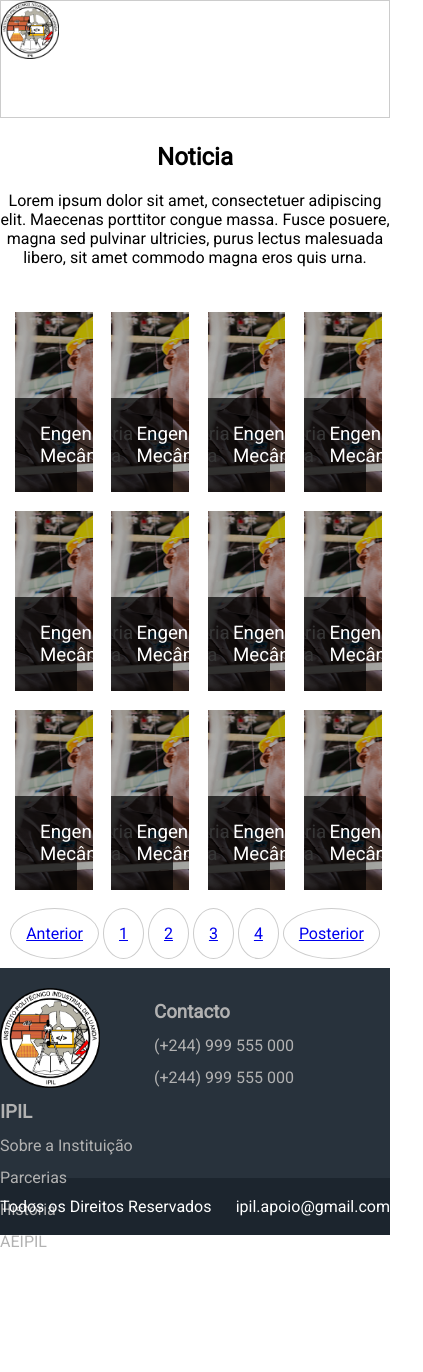
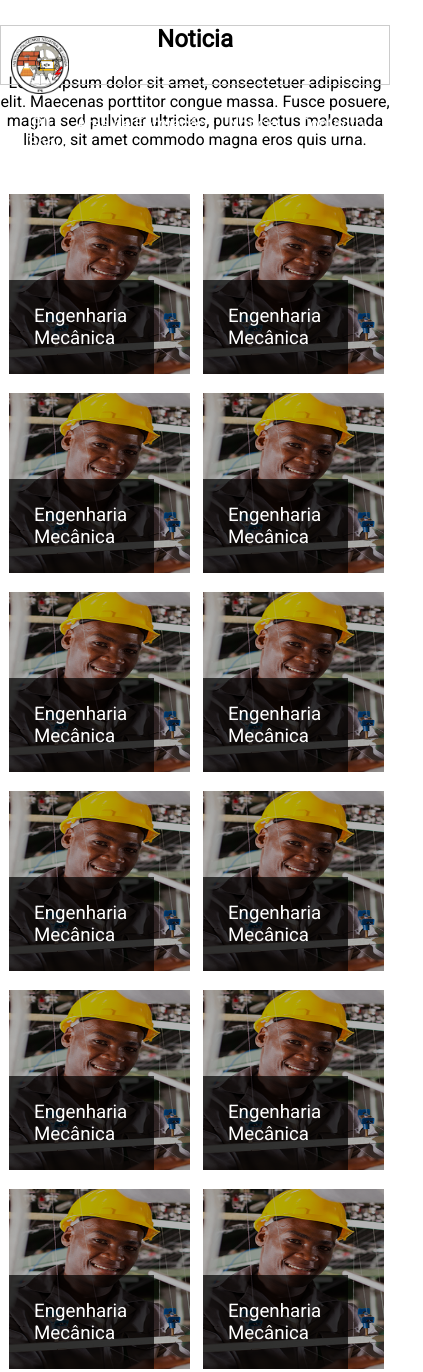
Before and after one commit to EuclidesQuissembe/ipil, a website: page noticia.html in a window 390 px wide. Shown: the top 1372 px of the page, 423 px wide, since content can reach past the window. Before the commit the page ends 1251 px from the top, so only its background shows below. Drawn offline with Linux system fonts and the light colour scheme.

Commit message:
actualização

```diff
--- a/css/noticia.css
+++ b/css/noticia.css
@@ -3,6 +3,7 @@
 }
 .web{
     border: 1px solid #ccc;
+    color: black;
 }
 .noticia h2{
     text-align: center;
@@ -22,7 +23,7 @@
     margin-left: 15px;
 }
 .box-noticia{
-    width: calc(25% - 19px);
+
     height: 120px;
     margin-top: 15px;
     background-image: url("../public/csit.png");
@@ -60,4 +61,25 @@
     padding: 15px;
     border: 1px solid #ccc;
     border-radius: 50%;
+    color:black ;
+    text-decoration: none;
+    display: block;
 }
+.paginacao ul a:focus{
+    background: #FFAA00;
+    color: white;
+}
+@media screen and (max-width:780px){
+    .noticias > div{
+        width: calc(33% - 15px);
+        margin-left: 9px;
+    }
+}
+@media screen and (max-width:572px){
+    .noticias > div{
+        width: calc(50% - 14px);
+        margin-left: 9px;
+
+    }
+    .black-noticia h3
+}
--- a/css/style.css
+++ b/css/style.css
@@ -47,6 +47,13 @@
     text-decoration: none;
     color: black;
 }
+.web {
+    padding: 10px;
+    position: fixed;
+    width: 100%;
+    height: 60px;
+}
+
 .web a{
     text-decoration: none;
     color: white;
--- a/noticia.html
+++ b/noticia.html
@@ -147,12 +147,12 @@
                 </div>
                 <nav class="paginacao">
                     <ul>
-                        <li><a href="#">Anterior</a></li>
+                        <li><a href="#"><</a></li>
                         <li><a href="#">1</a></li>
                         <li><a href="#">2</a></li>
                         <li><a href="#">3</a></li>
                         <li><a href="#">4</a></li>
-                        <li><a href="#">Posterior</a></li>
+                        <li><a href="#">></a></li>
                     </ul>
 
                 </nav>
```
Also changed, not shown: index.html (+6 -3 lines).
